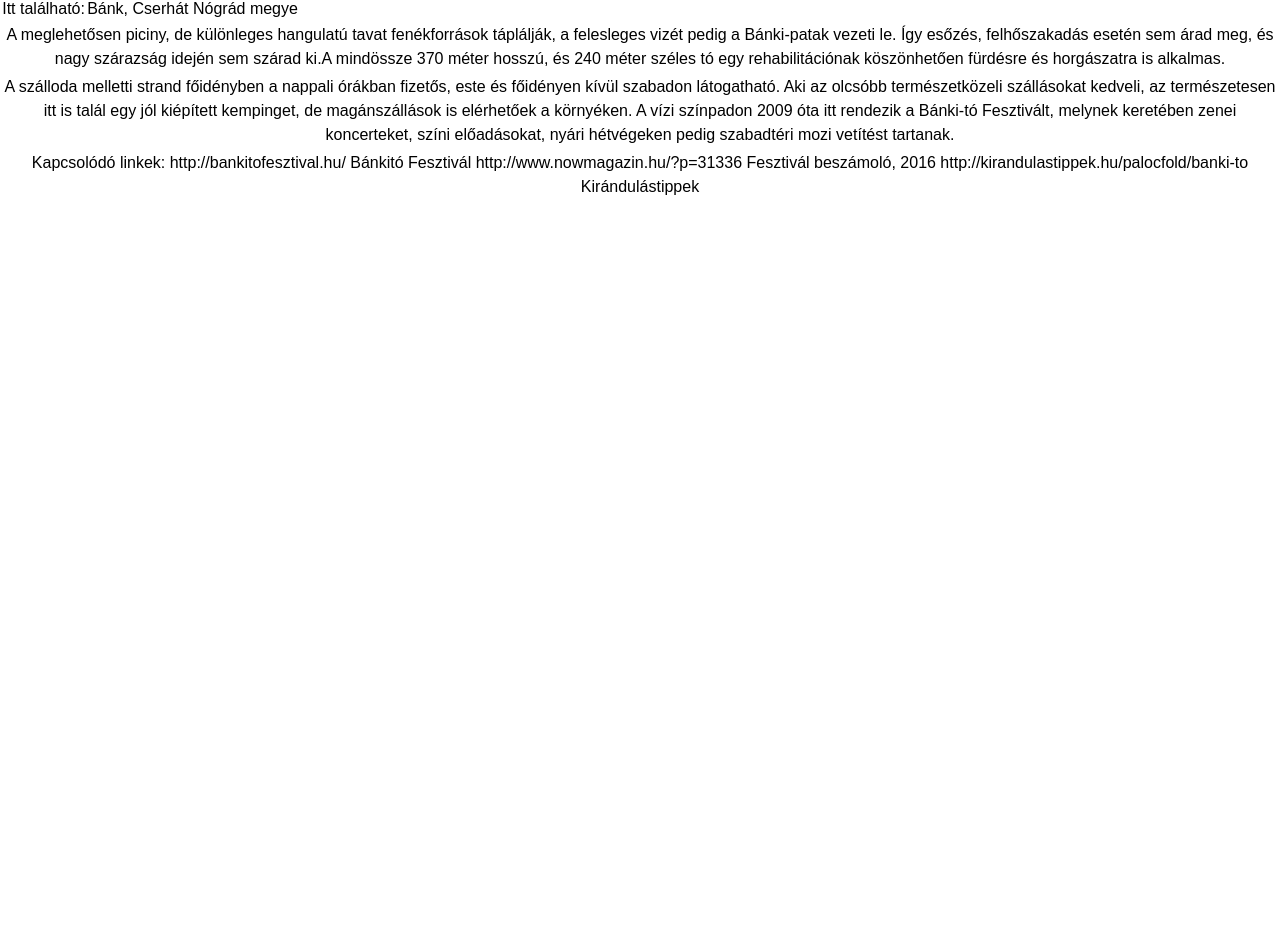
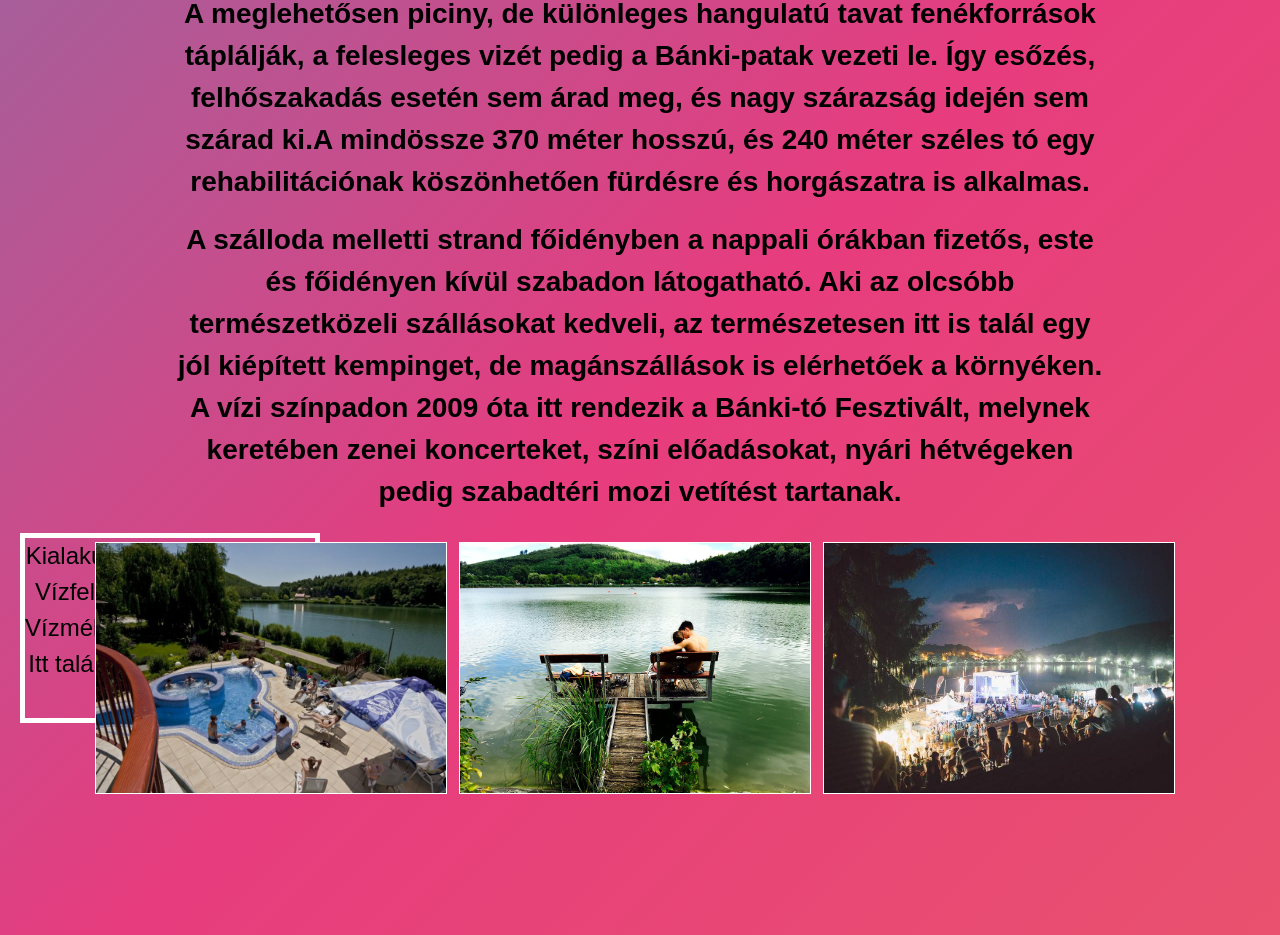
Before and after one commit to csandrisTurr/72C3A16E746F7474206661737A, a plain HTML site: page banki.html in a window 1280 px wide. Shown: the part 140-1075 px from the top of the page. Before the commit the page ends 800 px from the top, so only its background shows below. Drawn offline with nearby package versions, Linux system fonts and the light colour scheme; a web font is replaced by a local one.

Commit message:
okxdomegalulhaha

```diff
--- a/banki.css
+++ /dev/null
@@ -1,3 +0,0 @@
-body{
-    text-align:center;
-}
--- a/banki.html
+++ b/banki.html
@@ -6,7 +6,8 @@
     <meta name="viewport" content="width=device-width, initial-scale=1.0">
 
     <link rel="stylesheet" href="luna-less/luna.css">
-    <link rel="stylesheet" href="banki.css">
+    <link rel="stylesheet" href="css/indexcss.css">
+    <link rel="stylesheet" href="css/anyad.css">
 
     <title>Banki</title>
 </head>
@@ -25,7 +26,11 @@
           </div>
         </div>
       </header>
-      <table>
+      <h1>Bánki-tó</h1>
+      <h4>A meglehetősen piciny, de különleges hangulatú tavat fenékforrások táplálják, a felesleges vizét pedig a Bánki-patak vezeti le. Így esőzés, felhőszakadás esetén sem árad meg, és nagy szárazság idején sem szárad ki.A mindössze 370 méter hosszú, és 240 méter széles tó egy rehabilitációnak köszönhetően fürdésre és horgászatra is alkalmas.</h4>
+
+      <h4>A szálloda melletti strand főidényben a nappali órákban fizetős, este és főidényen kívül szabadon látogatható. Aki az olcsóbb természetközeli szállásokat kedveli, az természetesen itt is talál egy jól kiépített kempinget, de magánszállások is elérhetőek a környéken. A vízi színpadon 2009 óta itt rendezik a Bánki-tó Fesztivált, melynek keretében zenei koncerteket, színi előadásokat, nyári hétvégeken pedig szabadtéri mozi vetítést tartanak. </h4>
+      <table class="text-center">
         <tr>
           <td>Kialakulása:   </td>
           <td> kimélyülés </td>
@@ -43,17 +48,12 @@
           <td>Bánk, Cserhát Nógrád megye</td>
         </tr>
       </table>
+      <img class="bankiimg" src="assets/banki_to/2.jpg">
+      <img class="bankiimg" src="assets/banki_to/4.jpg">
+      <img class="bankiimg" src="assets/banki_to/5.jpg">
 
 
 
-      <p>A meglehetősen piciny, de különleges hangulatú tavat fenékforrások táplálják, a felesleges vizét pedig a Bánki-patak vezeti le. Így esőzés, felhőszakadás esetén sem árad meg, és nagy szárazság idején sem szárad ki.A mindössze 370 méter hosszú, és 240 méter széles tó egy rehabilitációnak köszönhetően fürdésre és horgászatra is alkalmas.</p>
-
-      <p>A szálloda melletti strand főidényben a nappali órákban fizetős, este és főidényen kívül szabadon látogatható. Aki az olcsóbb természetközeli szállásokat kedveli, az természetesen itt is talál egy jól kiépített kempinget, de magánszállások is elérhetőek a környéken. A vízi színpadon 2009 óta itt rendezik a Bánki-tó Fesztivált, melynek keretében zenei koncerteket, színi előadásokat, nyári hétvégeken pedig szabadtéri mozi vetítést tartanak. </p>
-
-      Kapcsolódó linkek:
-          http://bankitofesztival.hu/	Bánkitó Fesztivál
-          http://www.nowmagazin.hu/?p=31336               Fesztivál beszámoló, 2016
-          http://kirandulastippek.hu/palocfold/banki-to   Kirándulástippek
 
 </body>
 </html>
--- a/css/indexcss.css
+++ b/css/indexcss.css
@@ -13,3 +13,25 @@ h3,h4{
     margin-right: 175px;
     margin-left: 175px;
 }
+table{
+    width: 300px;
+    padding: 30px;
+    margin: 20px;
+    border: 5px solid white;
+    background-color: transparent
+}
+tr{
+    font-size: 1.5rem;
+}
+body{
+    text-align:center;
+}
+.bankiimg{
+    width: 350px;
+    height: 250px;
+    outline:white solid 1.5px;
+    top: -200px;
+    position:relative;
+    margin: 0 10px 0 0;
+
+}
```
